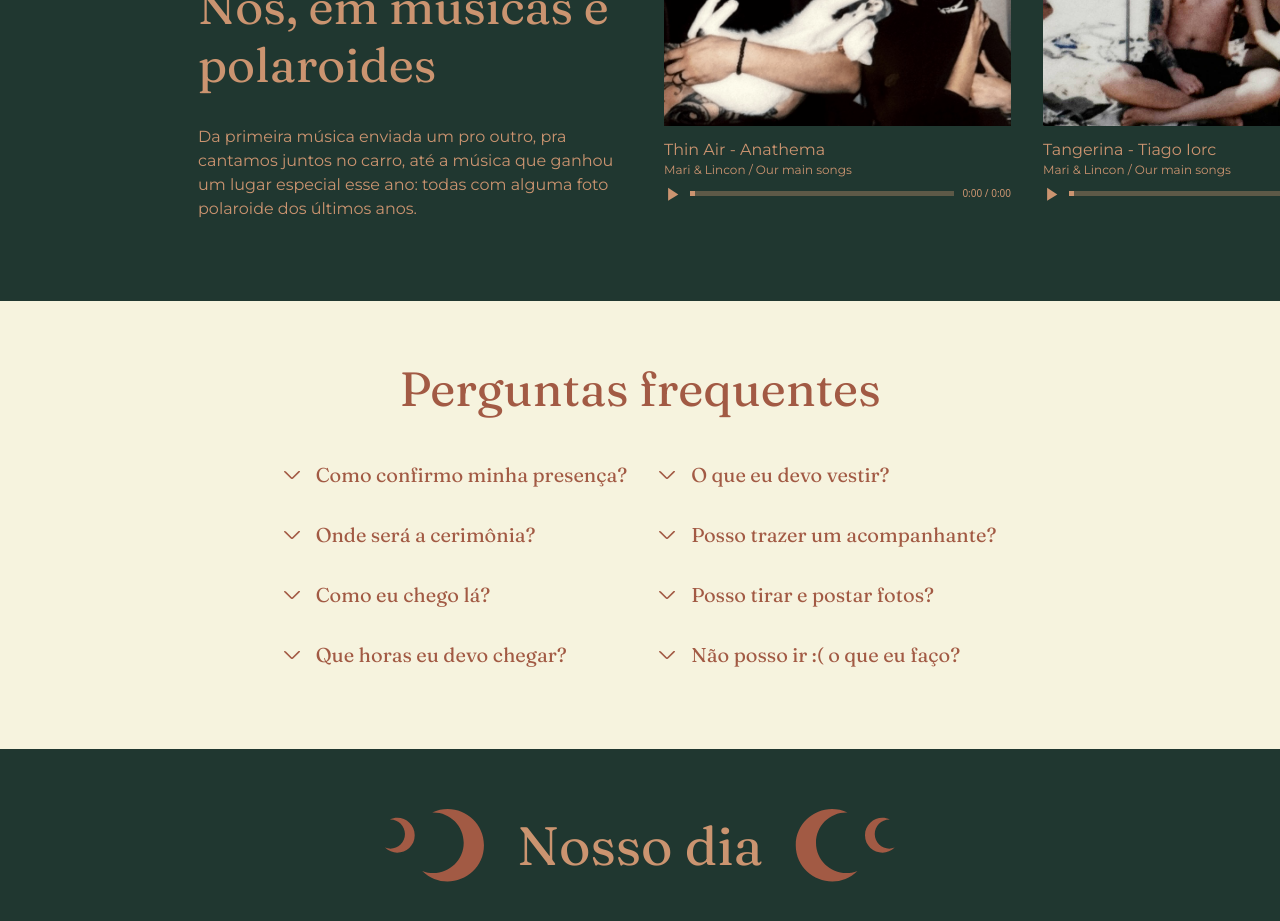
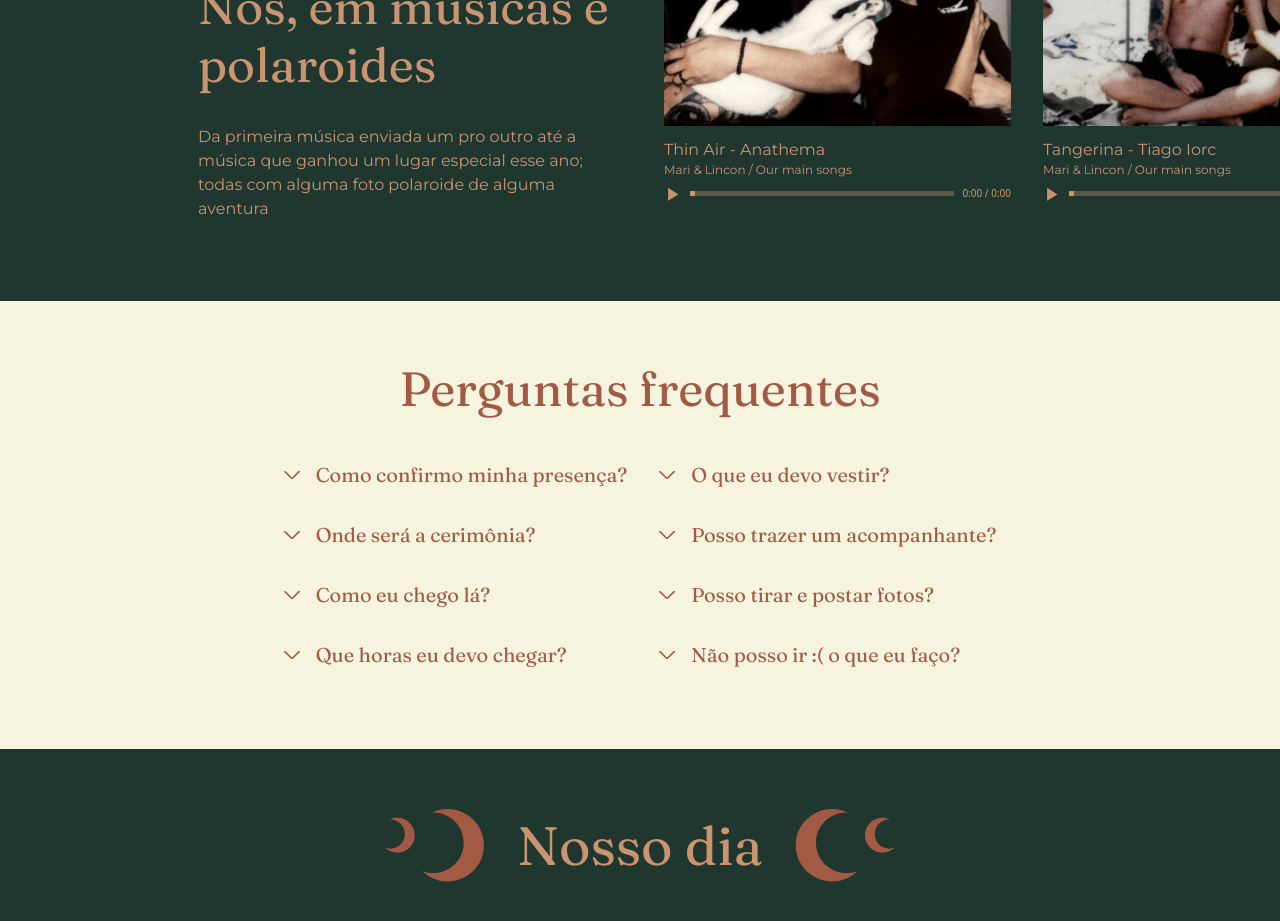
Before and after one commit to linconkusunoki/maricon, a Next.js app: page / in a window 1280 px wide. Shown: the part 1760-2681 px from the top of the page. Built offline with nearby package versions, Linux system fonts and the light colour scheme; no server answers.

Commit message:
Update translations.js

```diff
--- a/src/components/translations.js
+++ b/src/components/translations.js
@@ -21,7 +21,7 @@ export const translations = {
     history_p5: "Dá uma olhada em tudo e a gente se vê em outubro!",
     music_title: "Nós, em músicas e polaroides",
     music_text:
-      "Da primeira música enviada um pro outro, pra cantamos juntos no carro, até a música que ganhou um lugar especial esse ano: todas com alguma foto polaroide dos últimos anos.",
+      "Da primeira música enviada um pro outro até a música que ganhou um lugar especial esse ano; todas com alguma foto polaroide de alguma aventura",
     countdown_title: "Estamos ansiosos pra te ver :)",
     days: "DIAS",
     hours: "HORAS",
@@ -166,7 +166,7 @@ export const translations = {
     history_p5: "Take a look around and we'll see you in October!",
     music_title: "Us, in songs and polaroids",
     music_text:
-      "From the first song we sent each other, to the one we sang together driving, to the song that earned a special place this year: all with a Polaroid photo from the past few years.",
+      "From the first song we sent each other to the song that earned a special place this year; all with a Polaroid photo from an adventure",
     countdown_title: "We can't wait to see you :)",
     days: "DAYS",
     hours: "HOURS",
@@ -307,7 +307,7 @@ export const translations = {
         history_p4: "No olvides, tu confirmación de asistencia es muy importante - cuanto antes, mejor. ¡Nos facilitará mucho la vida, jeje!",
         history_p5: "¡Echa un vistazo y nos vemos en octubre!",
         music_title: "Nosotros, en canciones y polaroids",
-        music_text: "Desde la primera canción que nos enviamos, hasta la que cantamos juntos en el coche, hasta la canción que ganó un lugar especial este año: todas con una foto polaroid de los últimos años.",
+        music_text: "Desde la primera canción que nos enviamos hasta la canción que ganó un lugar especial este año; todas con una foto polaroid de alguna aventura",
         countdown_title: "¡No podemos esperar para verte :)",
         days: "DÍAS",
         hours: "HORAS",
```
